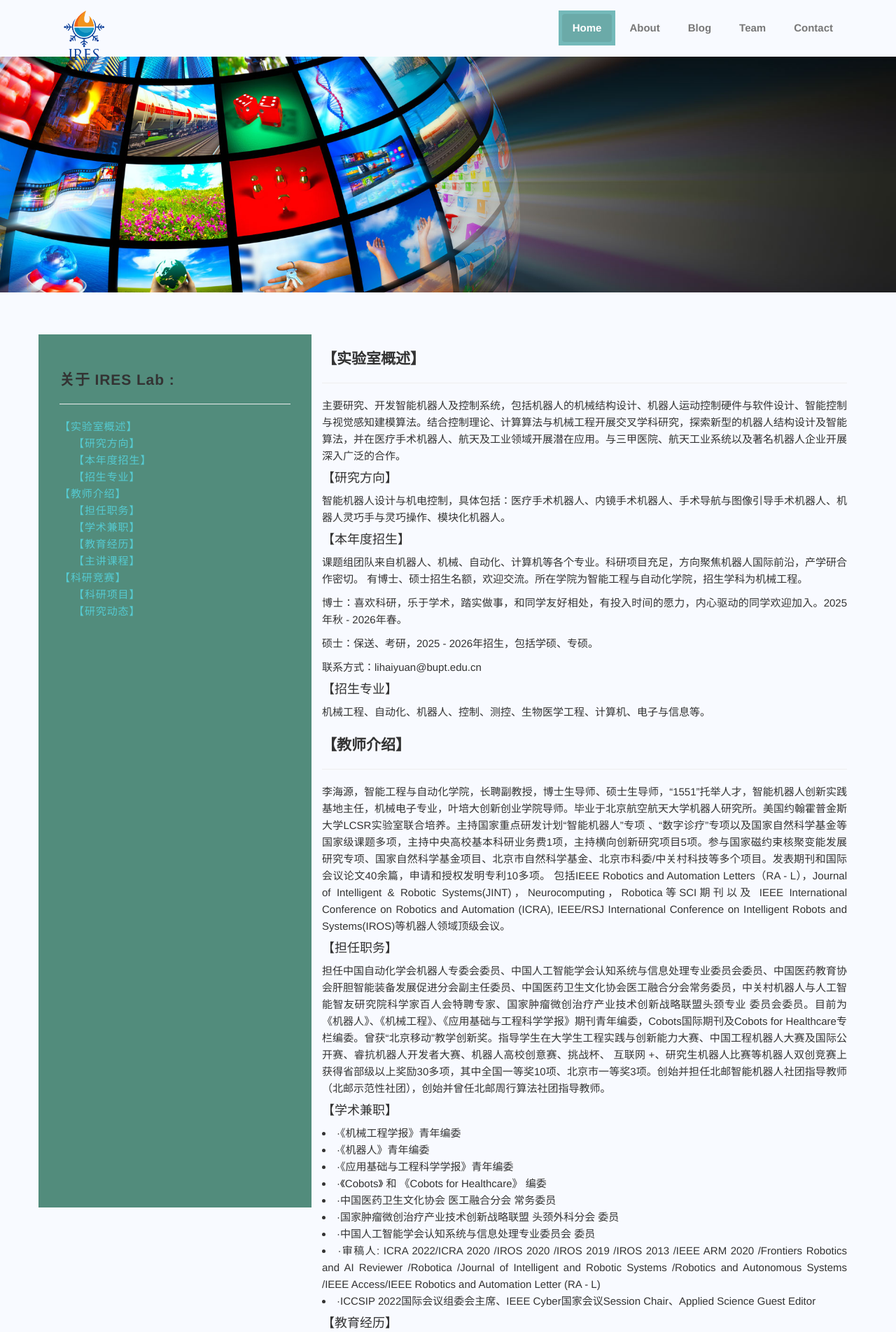
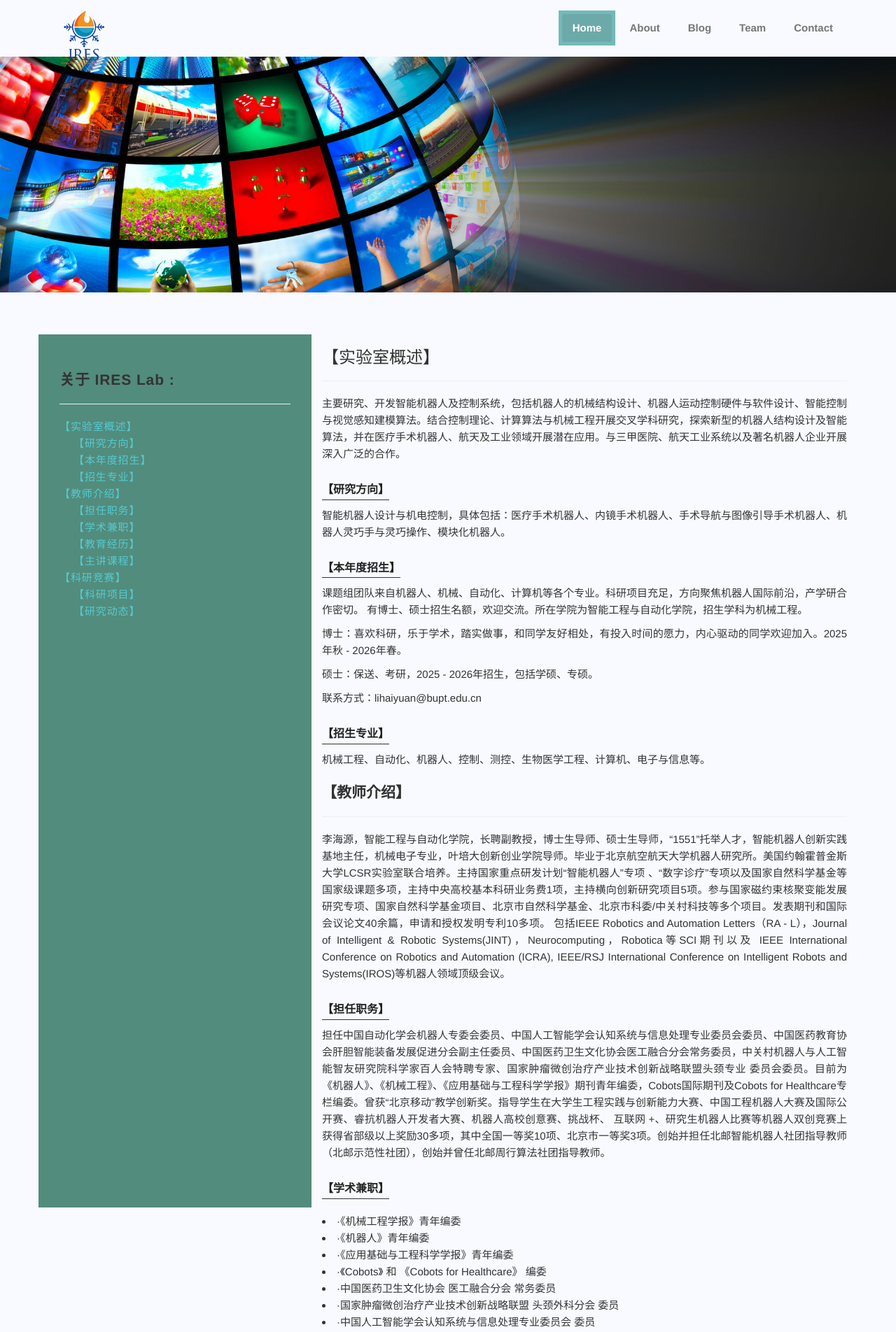
Before and after one commit to ljfnb66/ljfnb66.github.io, a Jekyll site: the page built from about.html, in a window 1280 px wide. Shown: the top 1904 px of the page at 70% size. Built offline with Jekyll 4.4.1, drawn with Linux system fonts in a browser that asks for light colours.

Commit message:
modify CSS style

```diff
--- a/about.html
+++ b/about.html
@@ -46,21 +46,21 @@ permalink: /about
     <div class="col-sm-8 col-md-8" style="text-align: justify;">
 
       <!-- 第一个小标题 -->
-        <h3 class="lead" id="anchor1"> 【实验室概述】 </h3><hr>
+        <h3  id="anchor1"> 【实验室概述】 </h3><hr>
         <p>
           主要研究、开发智能机器人及控制系统，包括机器人的机械结构设计、机器人运动控制硬件与软件设计、智能控制与视觉感知建模算法。结合控制理论、计算算法与机械工程开展交叉学科研究，探索新型的机器人结构设计及智能算法，并在医疗手术机器人、航天及工业领域开展潜在应用。与三甲医院、航天工业系统以及著名机器人企业开展深入广泛的合作。
         </p>
 
-        <h4 id="anchor1-1">【研究方向】</h4>
+        <h4  class="subtitle" id="anchor1-1">【研究方向】</h4>
         <p>智能机器人设计与机电控制，具体包括：医疗手术机器人、内镜手术机器人、手术导航与图像引导手术机器人、机器人灵巧手与灵巧操作、模块化机器人。</p>
 
-        <h4 id="anchor1-2">【本年度招生】</h4>
+        <h4  class="subtitle" id="anchor1-2">【本年度招生】</h4>
         <P>课题组团队来自机器人、机械、自动化、计算机等各个专业。科研项目充足，方向聚焦机器人国际前沿，产学研合作密切。 有博士、硕士招生名额，欢迎交流。所在学院为智能工程与自动化学院，招生学科为机械工程。</P>
         <P>博士：喜欢科研，乐于学术，踏实做事，和同学友好相处，有投入时间的愿力，内心驱动的同学欢迎加入。2025年秋 - 2026年春。</P>
         <p>硕士：保送、考研，2025 - 2026年招生，包括学硕、专硕。</p>
         <p>联系方式：lihaiyuan@bupt.edu.cn</p>
 
-        <h4 id="anchor1-3">【招生专业】</h4>
+        <h4 class="subtitle"  id="anchor1-3">【招生专业】</h4>
         <p>机械工程、自动化、机器人、控制、测控、生物医学工程、计算机、电子与信息等。</p>
 
 
@@ -73,14 +73,14 @@ permalink: /about
           Systems(IROS)等机器人领域顶级会议。<br>
         </p>
 
-        <h4 id="anchor2-1">【担任职务】</h4>
+        <h4  class="subtitle" id="anchor2-1">【担任职务】</h4>
         <p>
           担任中国自动化学会机器人专委会委员、中国人工智能学会认知系统与信息处理专业委员会委员、中国医药教育协会肝胆智能装备发展促进分会副主任委员、中国医药卫生文化协会医工融合分会常务委员，中关村机器人与人工智能智友研究院科学家百人会特聘专家、国家肿瘤微创治疗产业技术创新战略联盟头颈专业
           委员会委员。目前为《机器人》、《机械工程》、《应用基础与工程科学学报》期刊青年编委，Cobots国际期刊及Cobots for Healthcare专栏编委。曾获“北京移动”教学创新奖。指导学生在大学生工程实践与创新能力大赛、中国工程机器人大赛及国际公开赛、睿抗机器人开发者大赛、机器人高校创意赛、挑战杯、
           互联网 +、研究生机器人比赛等机器人双创竞赛上获得省部级以上奖励30多项，其中全国一等奖10项、北京市一等奖3项。创始并担任北邮智能机器人社团指导教师（北邮示范性社团），创始并曾任北邮周行算法社团指导教师。
         </p>
 
-        <h4 id="anchor2-2">【学术兼职】</h4>
+        <h4  class="subtitle" id="anchor2-2">【学术兼职】</h4>
         <p>
           <li>·《机械工程学报》青年编委 </li>
           <li>·《机器人》青年编委</li>
@@ -93,7 +93,7 @@ permalink: /about
           <li>·ICCSIP 2022国际会议组委会主席、IEEE Cyber国家会议Session Chair、Applied Science Guest Editor</li>
         </p>
 
-        <h4 id="anchor2-3">【教育经历】</h4>
+        <h4  class="subtitle" id="anchor2-3">【教育经历】</h4>
         <p>
           <li>·2012.7 – 2016.9， 北京航空航天大学，机械工程，博士</li>
           <li>·2014.9 – 2015.9， 美国约翰霍普金斯大学， 机械工程 ，国家公派联合培养</li>
@@ -101,7 +101,7 @@ permalink: /about
           <li>·2005.9 – 2009.7， 山东大学 ，机械工程，学士</li>
         </p>
 
-        <h4 id="anchor2-4">【主讲课程】</h4>
+        <h4  class="subtitle" id="anchor2-4">【主讲课程】</h4>
         <p>
           本科课程：<br>
           <ul class="course-list">
@@ -119,7 +119,7 @@ permalink: /about
 
         <!-- 第三个小标题 -->
         <h3 class="lead" id="anchor3">【科研竞赛】</h3><hr>
-        <h4 id="anchor3-1">【科研项目】</h4>
+        <h4  class="subtitle" id="anchor3-1">【科研项目】</h4>
         <p>
           <ul class="course-list">
             <li>·2023.12 - 2026.11，十四五国家重点研发计划“智能机器人专项”重点专项，腔镜手术机器人自主控制，课题主持，在研。</li>
@@ -141,7 +141,7 @@ permalink: /about
           </ul>
         </p>
 
-        <h4 id="anchor3-2">【研究动态】</h4>
+        <h4  class="subtitle" id="anchor3-2">【研究动态】</h4>
           <p>
             - <span style="color:#0099ff;">2022.6.28, 中国人工智能学会：第七届认知系统与信息处理国际会议，将于2022年10月21日至23日在中国福州召开。<a href="https://mp.weixin.qq.com/s/luZy4M0bG7srepZ_HRgkSg" style="color:#0099ff;">[媒体报道]</a></span>
           </p>
@@ -164,7 +164,7 @@ permalink: /about
             - <span style="color:#0099ff;">2019.8，刘畅同学参加ICMA 2019国际会议，英文宣讲“遥操作外骨骼”的论文。</span>
           </p>
 
-        <h3 class="lead" id="anchor3">In the Press:</h3>
+        <h3  class="subtitle" class="lead" id="anchor3">In the Press:</h3>
         <blockquote>
           <em>Donec congue lacinia dui, a porttitor lectus condimentum oreet. Nunc eu ullamcorper orci. Quisque eget odio ac lectus e vestibulum faucibus et in metus. In pellentesque faucibus vestibulum. Nulla nulla justo, eget luctus tortor dolor sit amet lipsum odio lectus congue.</em>
         </blockquote>
```
Also changed, not shown: assets/bootstrap/css/bootstrap.css.
